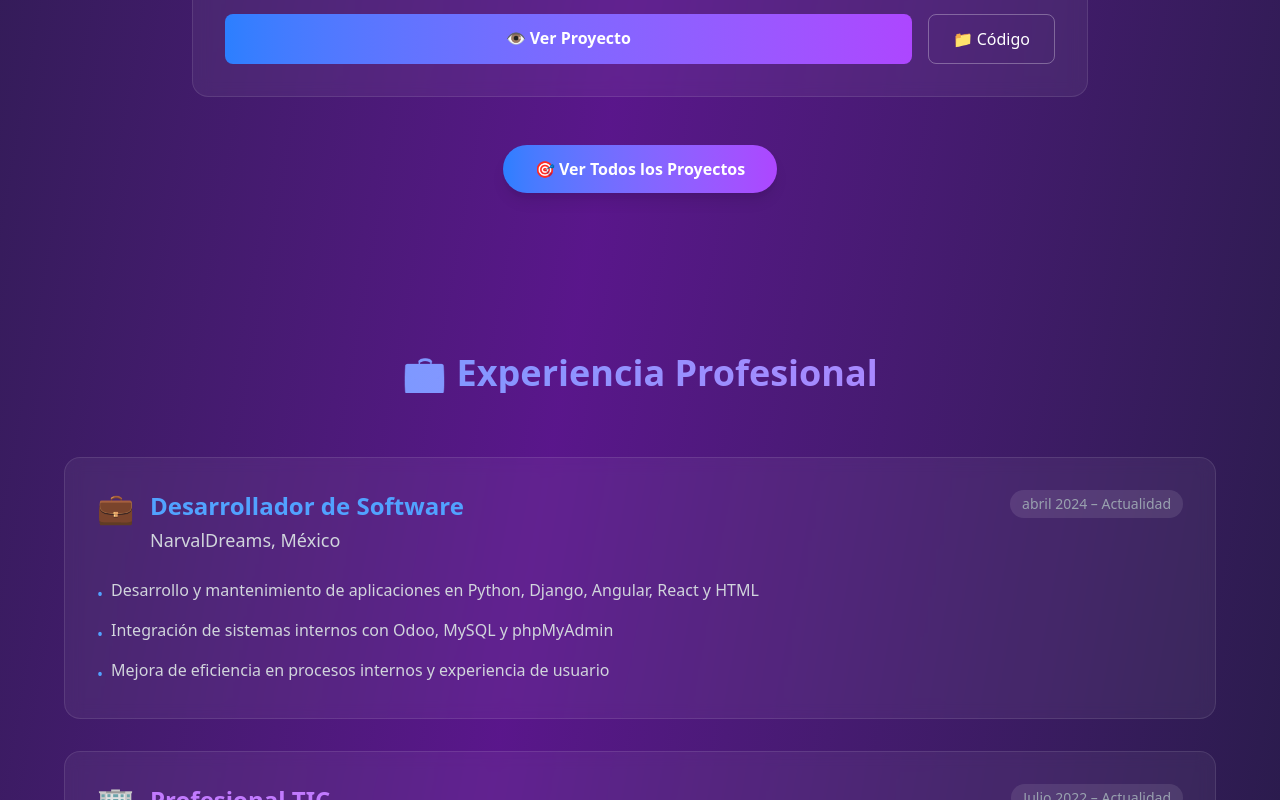
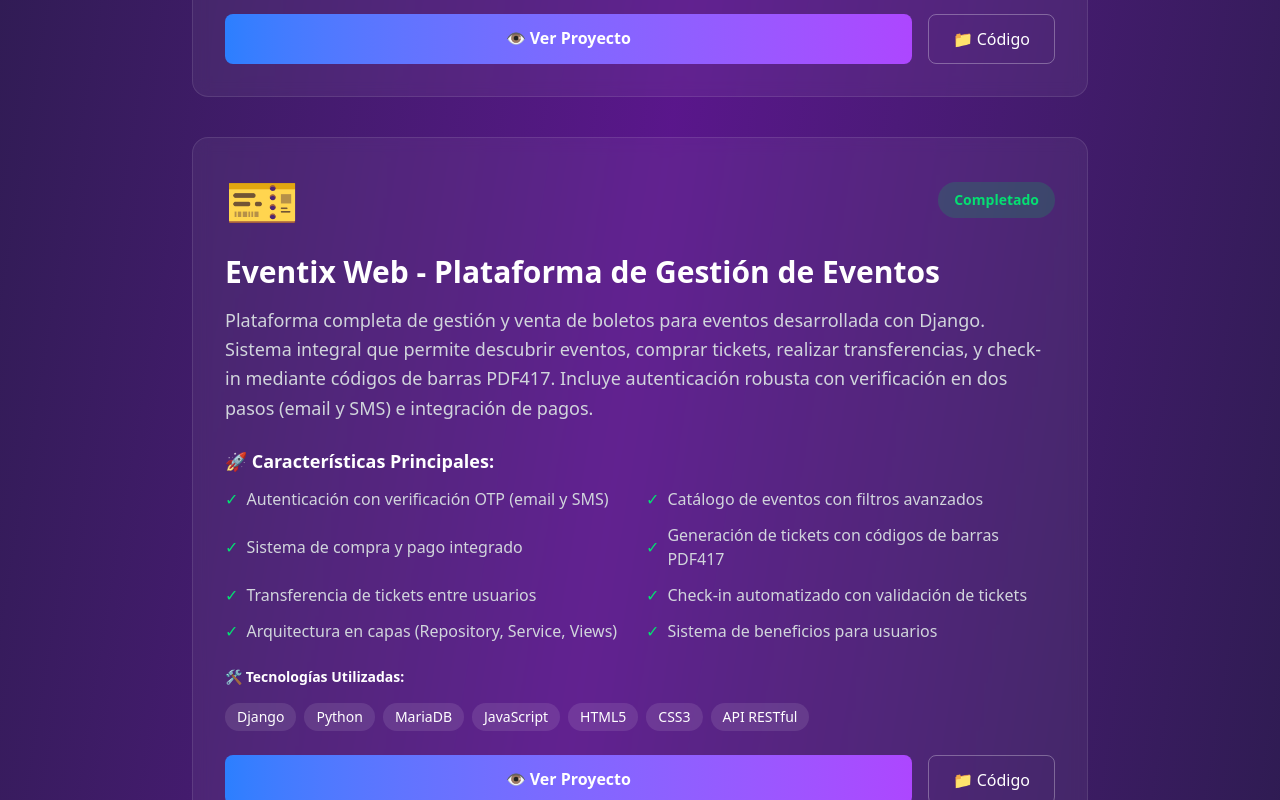
Before and after one commit to gavasquez/portafolio-gv, a React (Vite) app: page / in a window 1280 px wide. Shown: the part 3660-4460 px from the top of the page. Built offline with nearby package versions, Linux system fonts and the light colour scheme.

Commit message:
Se añade proyecto de Eventix Web

```diff
--- a/src/components/Projects.tsx
+++ b/src/components/Projects.tsx
@@ -33,6 +33,26 @@ const Projects = () => {
             "Creación y gestión de clientes",
             "Módulo de roles y usuarios",
             "Arquitectura cliente-servidor con API en Laravel"
+          ]
+        },
+        {
+          id: 3,
+          title: "Eventix Web - Plataforma de Gestión de Eventos",
+          description: "Plataforma completa de gestión y venta de boletos para eventos desarrollada con Django. Sistema integral que permite descubrir eventos, comprar tickets, realizar transferencias, y check-in mediante códigos de barras PDF417. Incluye autenticación robusta con verificación en dos pasos (email y SMS) e integración de pagos.",
+          technologies: ["Django", "Python", "MariaDB", "JavaScript", "HTML5", "CSS3", "API RESTful"],
+          image: "🎫",
+          status: "Completado",
+          link: "http://54.197.25.203/",
+          color: "purple",
+          features: [
+            "Autenticación con verificación OTP (email y SMS)",
+            "Catálogo de eventos con filtros avanzados",
+            "Sistema de compra y pago integrado",
+            "Generación de tickets con códigos de barras PDF417",
+            "Transferencia de tickets entre usuarios",
+            "Check-in automatizado con validación de tickets",
+            "Arquitectura en capas (Repository, Service, Views)",
+            "Sistema de beneficios para usuarios"
           ]
         }
       ]
```
